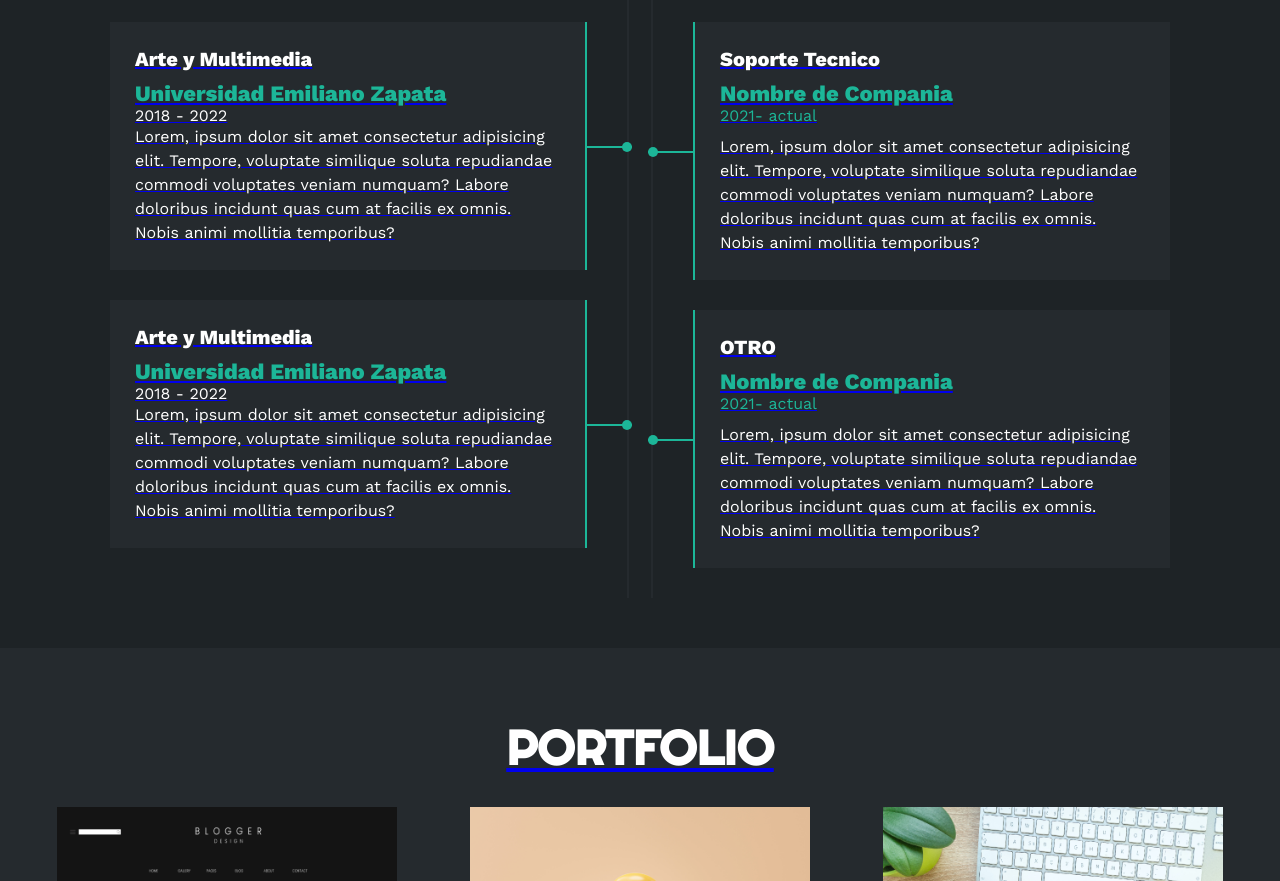
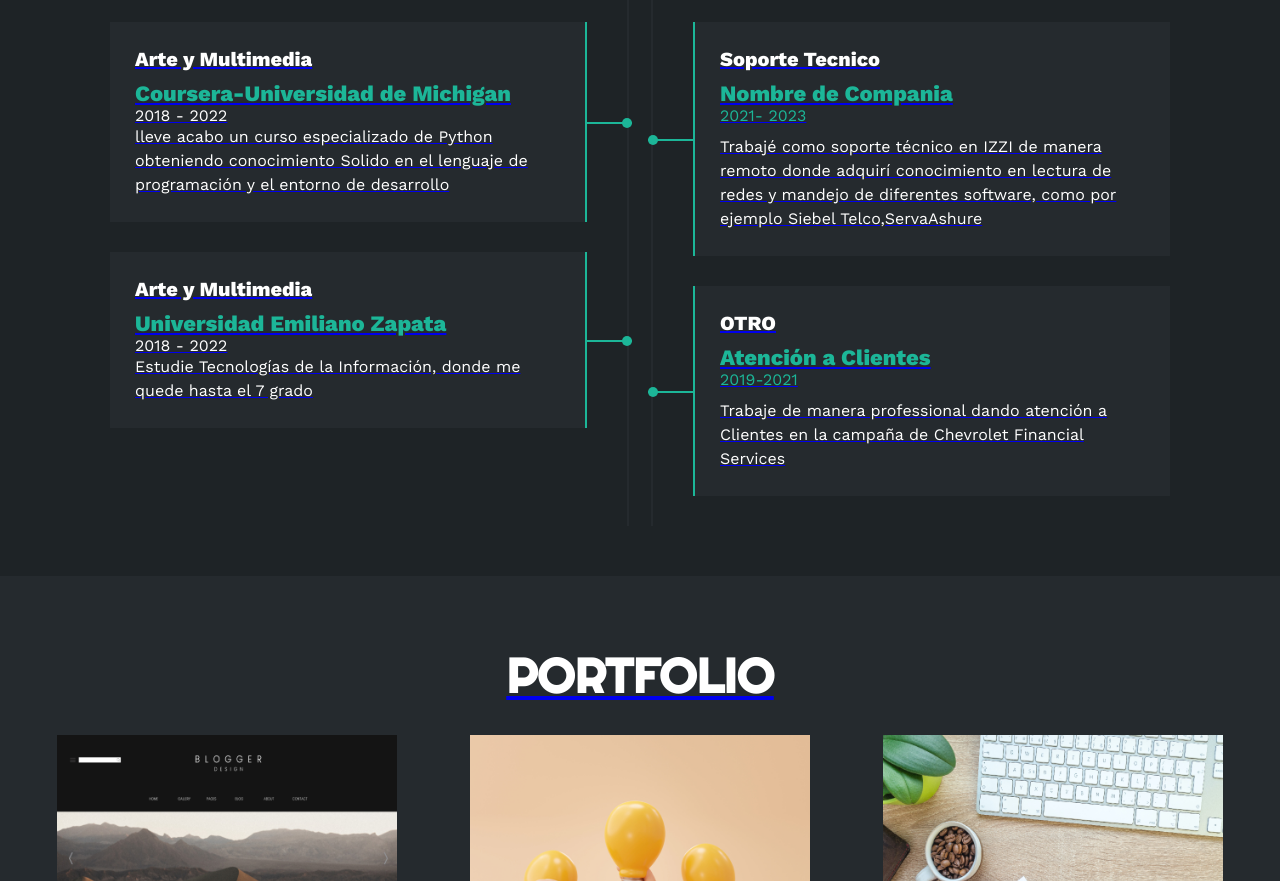
Before and after one commit to InterestellarFer112/portfolio, a plain HTML site: page index.html in a window 1280 px wide. Shown: the part 2344-3225 px from the top of the page. Drawn offline with nearby package versions, Linux system fonts and the light colour scheme.

Commit message:
Update index.html

```diff
--- a/index.html
+++ b/index.html
@@ -249,9 +249,9 @@
                     <h3>Educación</h3>
                     <div class="item izq">
                         <h4>Arte y Multimedia</h4>
-                        <span class="Casa">Universidad Emiliano Zapata</span>
+                        <span class="Casa">Coursera-Universidad de Michigan</span>
                         <span>2018 - 2022</span>
-                        <p>Lorem, ipsum dolor sit amet consectetur adipisicing elit. Tempore, voluptate similique soluta repudiandae commodi voluptates veniam numquam? Labore doloribus incidunt quas cum at facilis ex omnis. Nobis animi mollitia temporibus?</p>
+                        <p>lleve acabo un curso especializado de Python obteniendo conocimiento Solido en el lenguaje de programación y el entorno de desarrollo </p>
                         <div class="conectori">
                             <div class="circuloi"></div>
                         </div>
@@ -260,7 +260,7 @@
                         <h4>Arte y Multimedia</h4>
                         <span class="Casa">Universidad Emiliano Zapata</span>
                         <span>2018 - 2022</span>
-                        <p>Lorem, ipsum dolor sit amet consectetur adipisicing elit. Tempore, voluptate similique soluta repudiandae commodi voluptates veniam numquam? Labore doloribus incidunt quas cum at facilis ex omnis. Nobis animi mollitia temporibus?</p>
+                        <p>Estudie Tecnologías de la Información, donde me quede hasta el 7 grado</p>
                         <div class="conectori">
                             <div class="circuloi"></div>
                         </div>
@@ -272,8 +272,8 @@
                     <div class="item der">
                         <h4>Soporte Tecnico</h4>
                         <span class="Casa">Nombre de Compania</span>
-                        <span class="fecha">2021- actual</span>
-                        <p>Lorem, ipsum dolor sit amet consectetur adipisicing elit. Tempore, voluptate similique soluta repudiandae commodi voluptates veniam numquam? Labore doloribus incidunt quas cum at facilis ex omnis. Nobis animi mollitia temporibus?</p>
+                        <span class="fecha">2021- 2023</span>
+                        <p>Trabajé como soporte técnico en IZZI de manera remoto donde adquirí conocimiento en lectura de redes y mandejo de diferentes software, como por ejemplo Siebel Telco,ServaAshure</p>
                         <div class="conectord">
                             <div class="circulod"></div>
                         </div>
@@ -282,11 +282,9 @@
 
                         <div class="item der">
                             <h4>OTRO</h4>
-                            <span class="Casa">Nombre de Compania</span>
-                            <span class="fecha">2021- actual</span>
-                            <p>Lorem, ipsum dolor sit amet consectetur adipisicing elit. Tempore, voluptate
-                                similique soluta repudiandae commodi voluptates veniam numquam? Labore doloribus incidunt quas cum at facilis ex omnis.
-                                Nobis animi mollitia temporibus?</p>
+                            <span class="Casa">Atención a Clientes</span>
+                            <span class="fecha">2019-2021</span>
+                            <p>Trabaje de manera professional dando atención a Clientes en la campaña de Chevrolet Financial Services</p>
                             <div class="conectord">
                                 <div class="circulod"></div>
                             </div>
```
